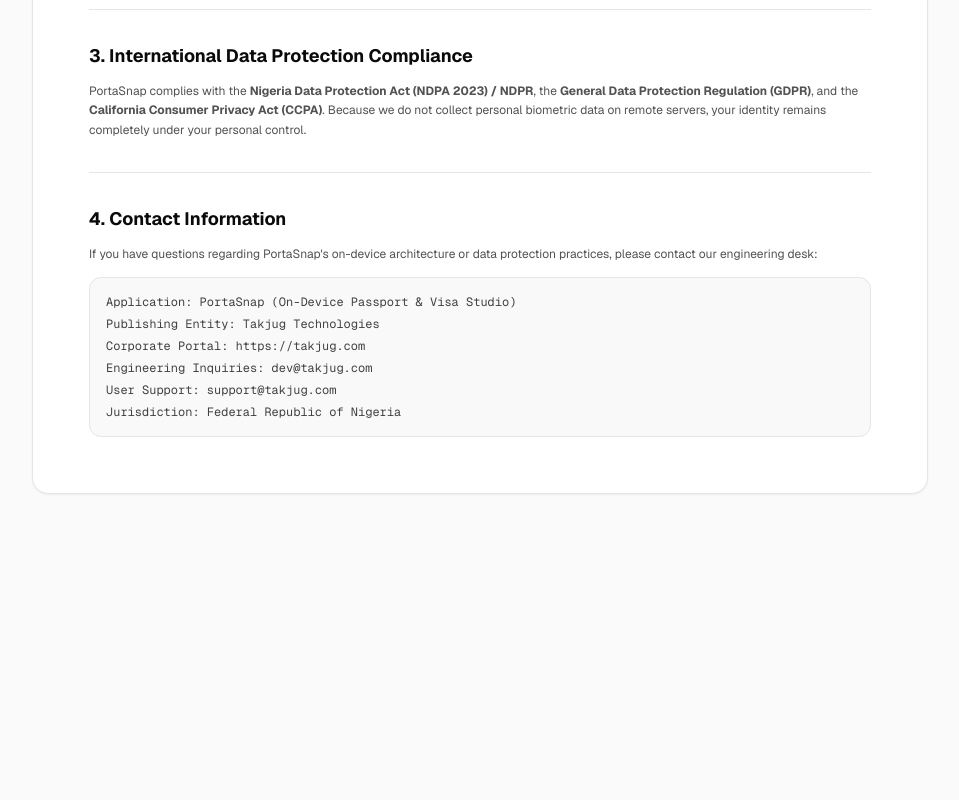
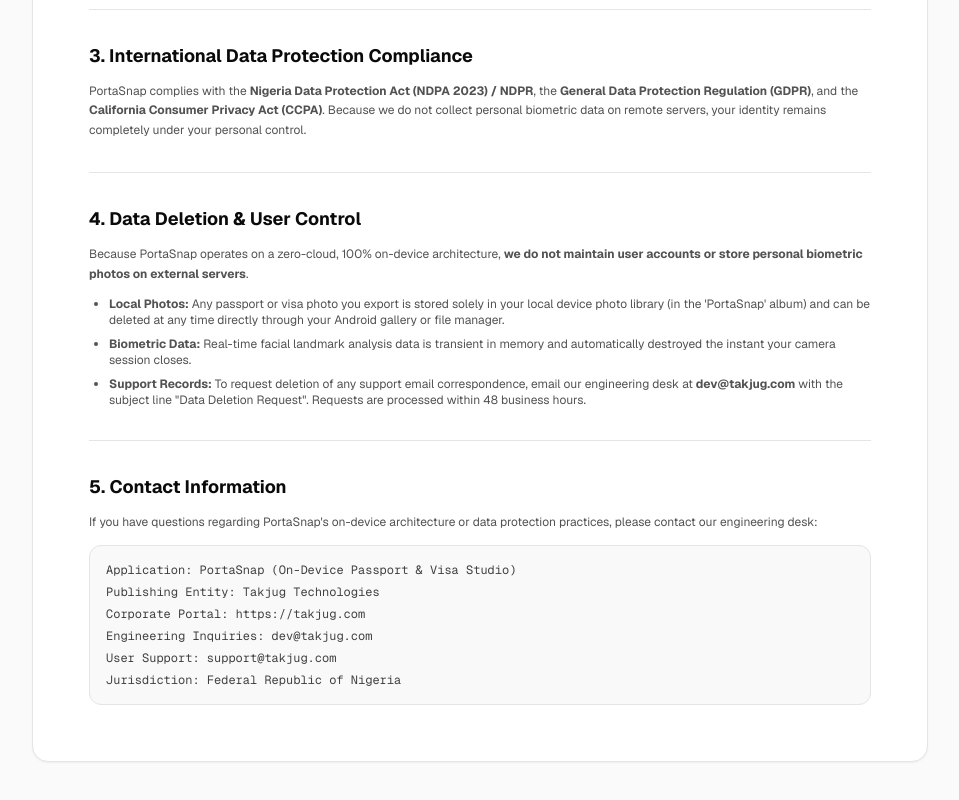
Before and after one commit to takjug/takjug-web, a Next.js app: page /privacy/portasnap in a window 1280 px wide. Shown: the part 904-1704 px from the top of the page, without its empty margins (160-1119 px from the left). Before the commit the page ends 1462 px from the top, so only its background shows below. Built offline with nearby package versions, Linux system fonts and the light colour scheme.

Commit message:
docs: add Data Deletion & User Control section to PortaSnap privacy policy

```diff
--- a/src/app/privacy/portasnap/page.tsx
+++ b/src/app/privacy/portasnap/page.tsx
@@ -116,8 +116,22 @@ export default function PortaSnapPrivacyPage() {
 
             <Separator className="bg-neutral-200 dark:bg-neutral-800" />
 
+            <section id="data-deletion">
+              <h2 className="text-lg font-bold text-neutral-950 dark:text-white mb-3">4. Data Deletion &amp; User Control</h2>
+              <p className="text-xs text-neutral-600 dark:text-neutral-300 leading-relaxed mb-3">
+                Because PortaSnap operates on a zero-cloud, 100% on-device architecture, <strong>we do not maintain user accounts or store personal biometric photos on external servers</strong>.
+              </p>
+              <ul className="space-y-2 text-xs text-neutral-600 dark:text-neutral-300 mb-3 list-disc pl-5">
+                <li><strong>Local Photos:</strong> Any passport or visa photo you export is stored solely in your local device photo library (in the 'PortaSnap' album) and can be deleted at any time directly through your Android gallery or file manager.</li>
+                <li><strong>Biometric Data:</strong> Real-time facial landmark analysis data is transient in memory and automatically destroyed the instant your camera session closes.</li>
+                <li><strong>Support Records:</strong> To request deletion of any support email correspondence, email our engineering desk at <strong>dev@takjug.com</strong> with the subject line &quot;Data Deletion Request&quot;. Requests are processed within 48 business hours.</li>
+              </ul>
+            </section>
+
+            <Separator className="bg-neutral-200 dark:bg-neutral-800" />
+
             <section>
-              <h2 className="text-lg font-bold text-neutral-950 dark:text-white mb-3">4. Contact Information</h2>
+              <h2 className="text-lg font-bold text-neutral-950 dark:text-white mb-3">5. Contact Information</h2>
               <p className="text-xs text-neutral-600 dark:text-neutral-300 leading-relaxed mb-3">
                 If you have questions regarding PortaSnap&apos;s on-device architecture or data protection practices, please contact our engineering desk:
               </p>
```
